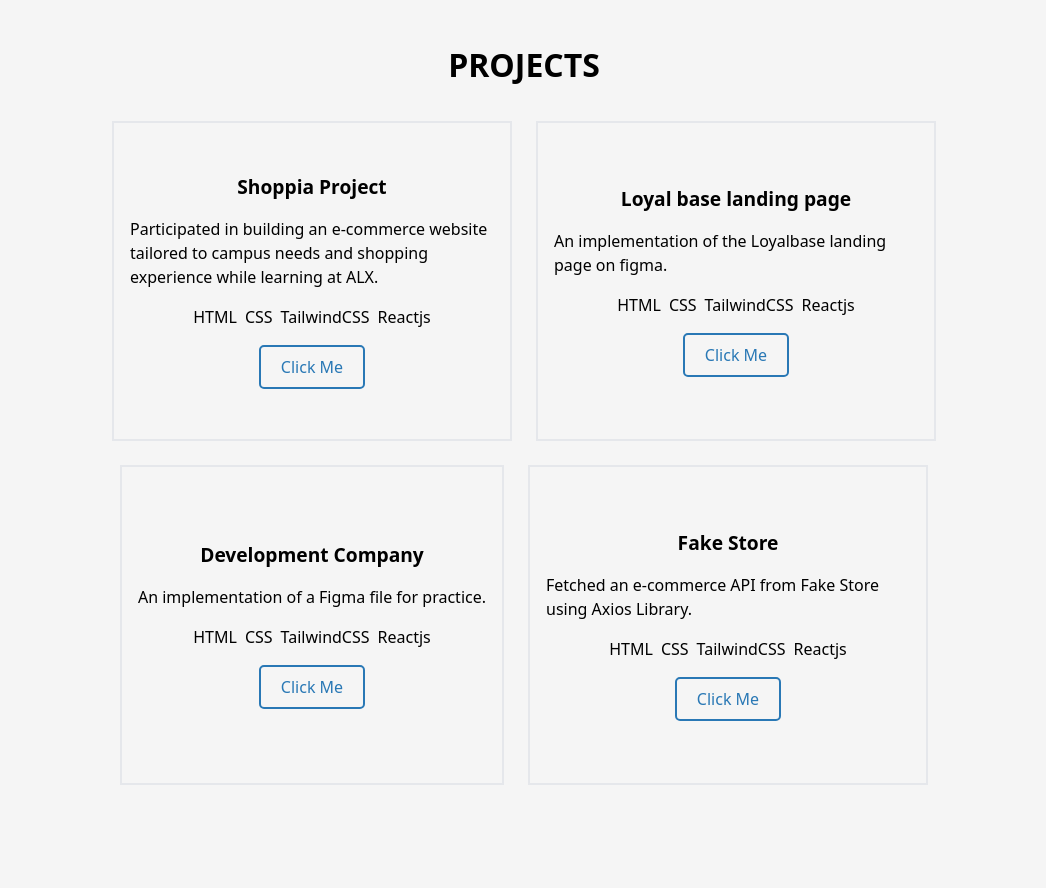
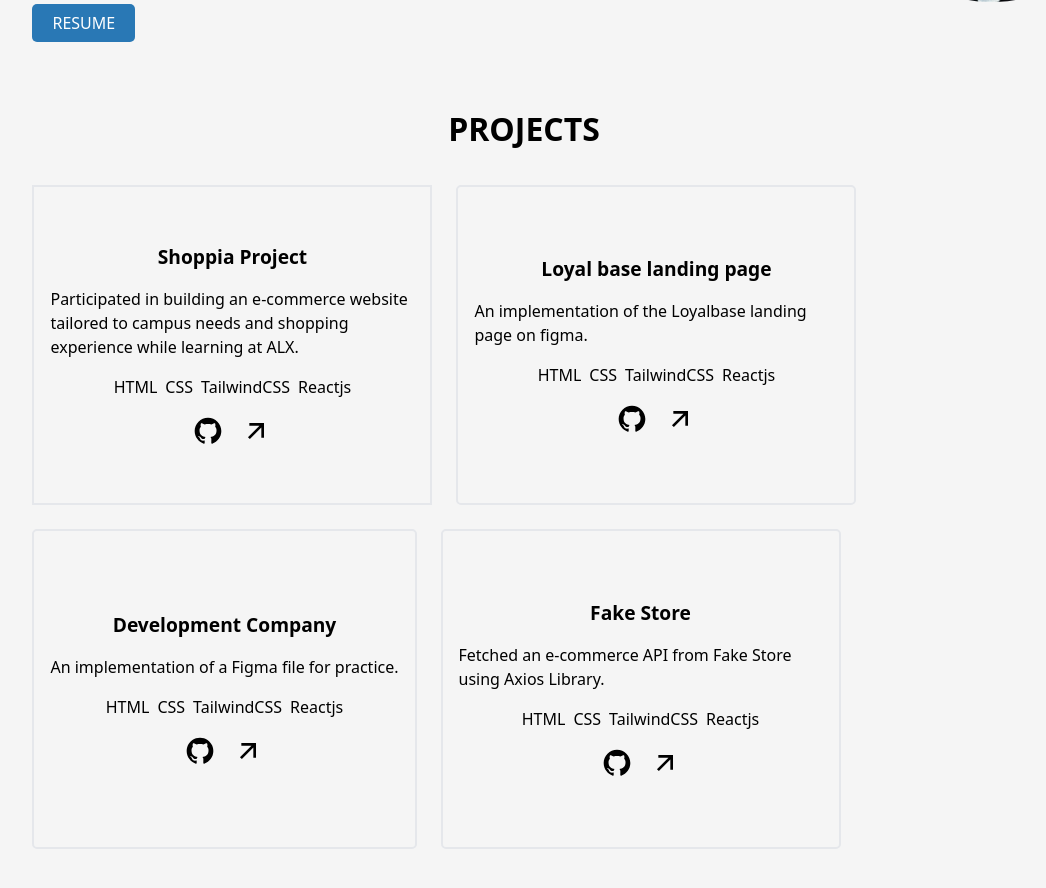
Before and after one commit to DevKaffy/Portfolio, a React (Vite) app: page / in a window 1280 px wide. Shown: the part 780-1668 px from the top of the page, without its empty margins (116-1162 px from the left). Before the commit the page ends 1635 px from the top, so only its background shows below. Built offline with nearby package versions, Linux system fonts and the light colour scheme.

Commit message:
make changes to home page

```diff
--- a/src/Components/Navbar/Navbar.tsx
+++ b/src/Components/Navbar/Navbar.tsx
@@ -1,9 +1,10 @@
 import { Link } from "react-router-dom";
 
 const Navbar = () => {
+  // const [showNavbar, setShowNavbar] = false
   return (
-    <section>
-      <div className="lg:flex hidden justify-between items-center mx-[3.75rem]">
+    <nav>
+      <div className="lg:flex hidden justify-between items-center mx-[3.75rem] mt-[4rem]">
         <Link to="/" className="text-[#2978b5] text-[1.5rem] font-extrabold">
           KA.
         </Link>
@@ -20,7 +21,7 @@
         </ul>
       </div>
       <div></div>
-    </section>
+    </nav>
   );
 };
 
--- a/src/Pages/Home/Home.tsx
+++ b/src/Pages/Home/Home.tsx
@@ -71,7 +71,7 @@
           <h2 className="text-center font-bold text-[2rem] mb-[2rem]">
             PROJECTS
           </h2>
-          <div className="flex lg:flex-row flex-col flex-wrap items-center justify-center gap-[1.5rem]">
+          <div className="flex lg:flex-row flex-col flex-wrap items-center rounded-[5px] gap-[1.5rem]">
             <div className="lg:w-[25rem] max-w-max h-[20rem] border-2 px-[1rem] py-[1rem] flex items-center justify-center flex-col gap-[1rem]">
               <h2 className="font-bold text-[1.2rem]">Shoppia Project</h2>
               <p>
@@ -84,14 +84,20 @@
                 <span>TailwindCSS</span>
                 <span>Reactjs</span>
               </p>
-              <a
-                href="https://shoppia-online.netlify.app/"
-                className="text-[#2978b5] border-2 max-w-max border-[#2978b5] rounded-[5px] px-[1.25rem] py-[0.5rem]"
-              >
-                Click Me
-              </a>
+              <div className="flex items-center gap-[1rem]">
+                <a href="https://github.com/DevKaffy/Shoppia-project">
+                  <img src="/github.svg" alt="" className="w-[2rem] h-[2rem]" />
+                </a>
+                <a href="https://shoppia-online.netlify.app/">
+                  <img
+                    src="/public/arrow-right-up-line.svg"
+                    alt="arrow-up"
+                    className="w-[2rem] h-[2rem]"
+                  />
+                </a>
+              </div>
             </div>
-            <div className="lg:w-[25rem] max-w-max h-[20rem] px-[1rem] py-[1rem] border-2 items-center flex flex-col gap-[1rem] justify-center">
+            <div className="lg:w-[25rem] max-w-max h-[20rem] px-[1rem] py-[1rem] border-2 items-center flex flex-col gap-[1rem] justify-center rounded-[5px]">
               <h2 className="font-bold text-[1.2rem]">
                 Loyal base landing page
               </h2>
@@ -102,14 +108,20 @@
                 <span>TailwindCSS</span>
                 <span>Reactjs</span>
               </p>
-              <a
-                href=" https://loyal-baze.netlify.app/ "
-                className="text-[#2978b5] border-2 max-w-max border-[#2978b5] rounded-[5px] px-[1.25rem] py-[0.5rem]"
-              >
-                Click Me
-              </a>
+              <div className="flex items-center gap-[1rem]">
+                <a href="https://github.com/DevKaffy/loyal-base">
+                  <img src="/github.svg" alt="" className="w-[2rem] h-[2rem]" />
+                </a>
+                <a href=" https://loyal-baze.netlify.app/ ">
+                  <img
+                    src="/public/arrow-right-up-line.svg"
+                    alt="arrow-up"
+                    className="w-[2rem] h-[2rem]"
+                  />
+                </a>
+              </div>
             </div>
-            <div className="lg:w-[25rem] max-w-max h-[20rem] border-2 items-center flex flex-col gap-[1rem] justify-center px-[1rem] py-[1rem]">
+            <div className="lg:w-[25rem] max-w-max h-[20rem] border-2 items-center flex flex-col gap-[1rem] justify-center px-[1rem] py-[1rem] rounded-[5px]">
               <h2 className="font-bold text-[1.2rem]">Development Company</h2>
               <p>An implementation of a Figma file for practice.</p>
               <p className="flex gap-[0.5rem] font-medium">
@@ -118,14 +130,20 @@
                 <span>TailwindCSS</span>
                 <span>Reactjs</span>
               </p>
-              <a
-                href=" https://development-company.netlify.app/"
-                className="text-[#2978b5] border-2 max-w-max border-[#2978b5] rounded-[5px] px-[1.25rem] py-[0.5rem]"
-              >
-                Click Me
-              </a>
+              <div className="flex items-center gap-[1rem]">
+                <a href="https://github.com/DevKaffy/ReactProject-Company-Website?tab=readme-ov-file">
+                  <img src="/github.svg" alt="" className="w-[2rem] h-[2rem]" />
+                </a>
+                <a href=" https://development-company.netlify.app/">
+                  <img
+                    src="/public/arrow-right-up-line.svg"
+                    alt="arrow-up"
+                    className="w-[2rem] h-[2rem]"
+                  />
+                </a>
+              </div>
             </div>
-            <div className="lg:w-[25rem] max-w-max h-[20rem] border-2 items-center flex flex-col gap-[1rem] justify-center px-[1rem] py-[1rem]">
+            <div className="lg:w-[25rem] max-w-max h-[20rem] border-2 items-center flex flex-col gap-[1rem] justify-center px-[1rem] py-[1rem] rounded-[5px]">
               <h2 className="font-bold text-[1.2rem]">Fake Store</h2>
               <p>
                 Fetched an e-commerce API from Fake Store using Axios Library.
@@ -136,12 +154,22 @@
                 <span>TailwindCSS</span>
                 <span>Reactjs</span>
               </p>
-              <a
-                href="https://products-api-ui.netlify.app/"
-                className="text-[#2978b5] border-2 max-w-max border-[#2978b5] rounded-[5px] px-[1.25rem] py-[0.5rem]"
-              >
-                Click Me
-              </a>
+              <div className="flex gap-[1rem] items-center">
+                <a href="https://github.com/DevKaffy/products-api">
+                  <img
+                    src="/github.svg"
+                    alt="products-api"
+                    className="w-[2rem] h-[2rem]"
+                  />
+                </a>
+                <a href="https://products-api-ui.netlify.app/">
+                  <img
+                    src="/public/arrow-right-up-line.svg"
+                    alt="arrow-up"
+                    className="w-[2rem] h-[2rem]"
+                  />
+                </a>
+              </div>
             </div>
           </div>
         </section>
```
Also changed, not shown: public/arrow-right-up-line.svg (added), public/github.svg (added).
